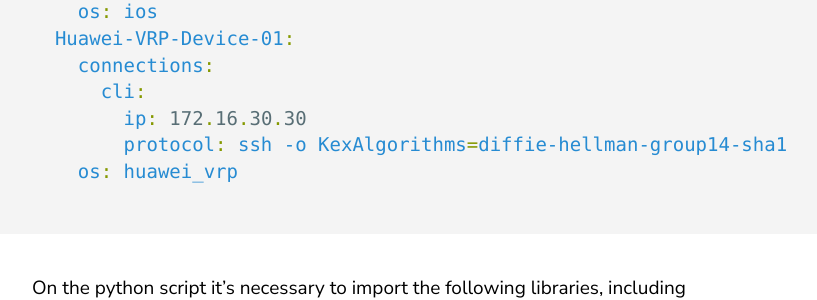
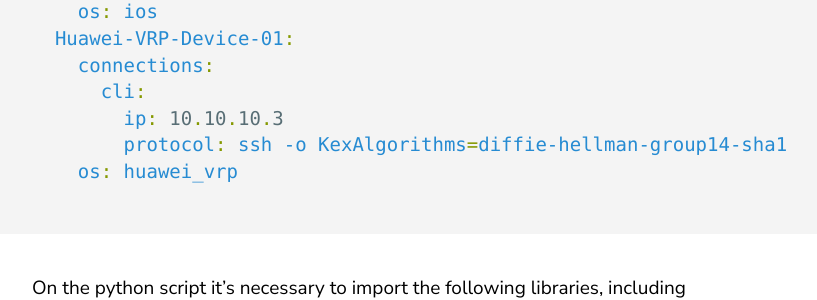
Before and after one commit to pablodiegovs/pablodiegovs.github.io, a Jekyll site: the page built from _posts/2022-05-10-getting-facts-napalm.markdown, in a window 1280 px wide and 900 px high, scrolled down 1736 px. Shown: the part 153-453 px from the top of the window, without its empty margins (68-885 px from the left). Built offline with Jekyll 4.4.1, drawn with Linux system fonts in a browser that asks for light colours.

Commit message:
Update 2022-05-10-getting-facts-napalm.markdown

````diff
--- a/_posts/2022-05-10-getting-facts-napalm.markdown
+++ b/_posts/2022-05-10-getting-facts-napalm.markdown
@@ -33,7 +33,7 @@ devices:
   Huawei-VRP-Device-01:
     connections:
       cli:
-        ip: 172.16.30.30
+        ip: 10.10.10.3
         protocol: ssh -o KexAlgorithms=diffie-hellman-group14-sha1
     os: huawei_vrp
 ```
````
